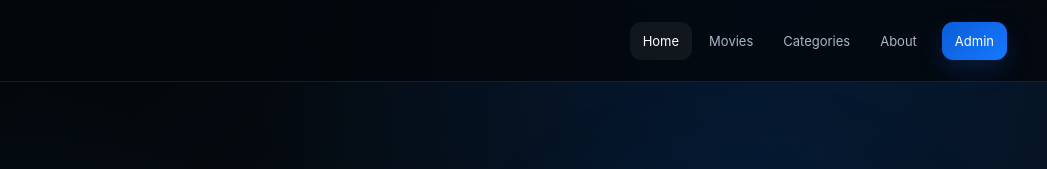
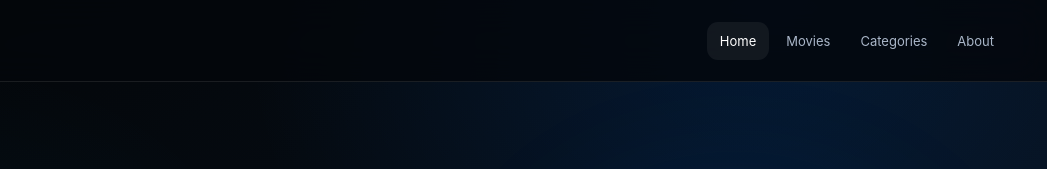
Before and after one commit to Manojthanuka-boop/SL-Movies, a website: page public/index.html in a window 1280 px wide. Shown: the top 169 px of the page, 233-1280 px from the left. Drawn offline with Linux system fonts and the light colour scheme; no server answers.

Commit message:
Remove Admin link from navigation
Removed the Admin link from the navigation.

```diff
--- a/public/index.html
+++ b/public/index.html
@@ -8,7 +8,6 @@
   <nav class="nav">
     <a data-nav="home" href="/">Home</a><a data-nav="movies" href="/movies.html">Movies</a>
     <a data-nav="categories" href="/categories.html">Categories</a><a data-nav="about" href="/about.html">About</a>
-    <a class="nav-admin" href="/admin.html">Admin</a>
   </nav>
 </header>
 <main>
```
